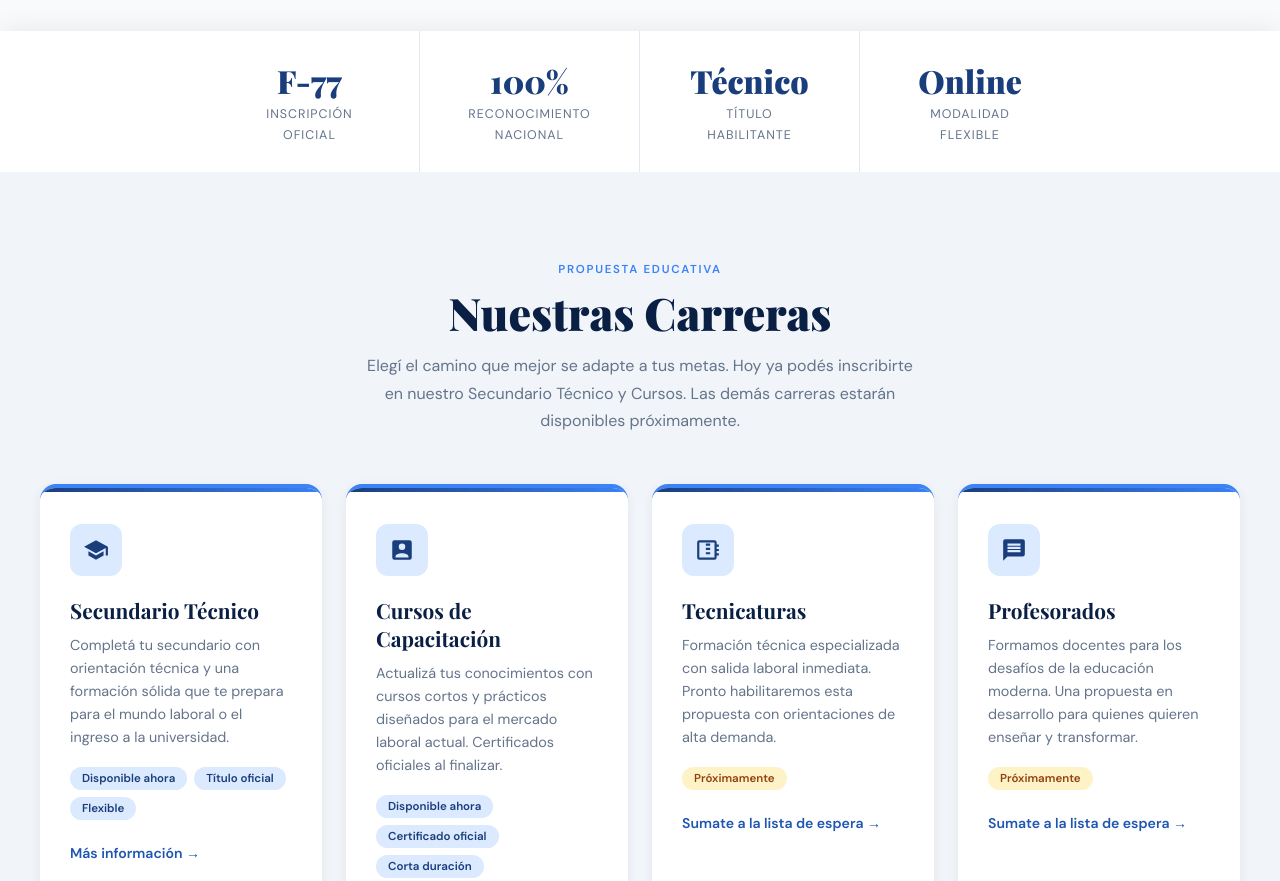
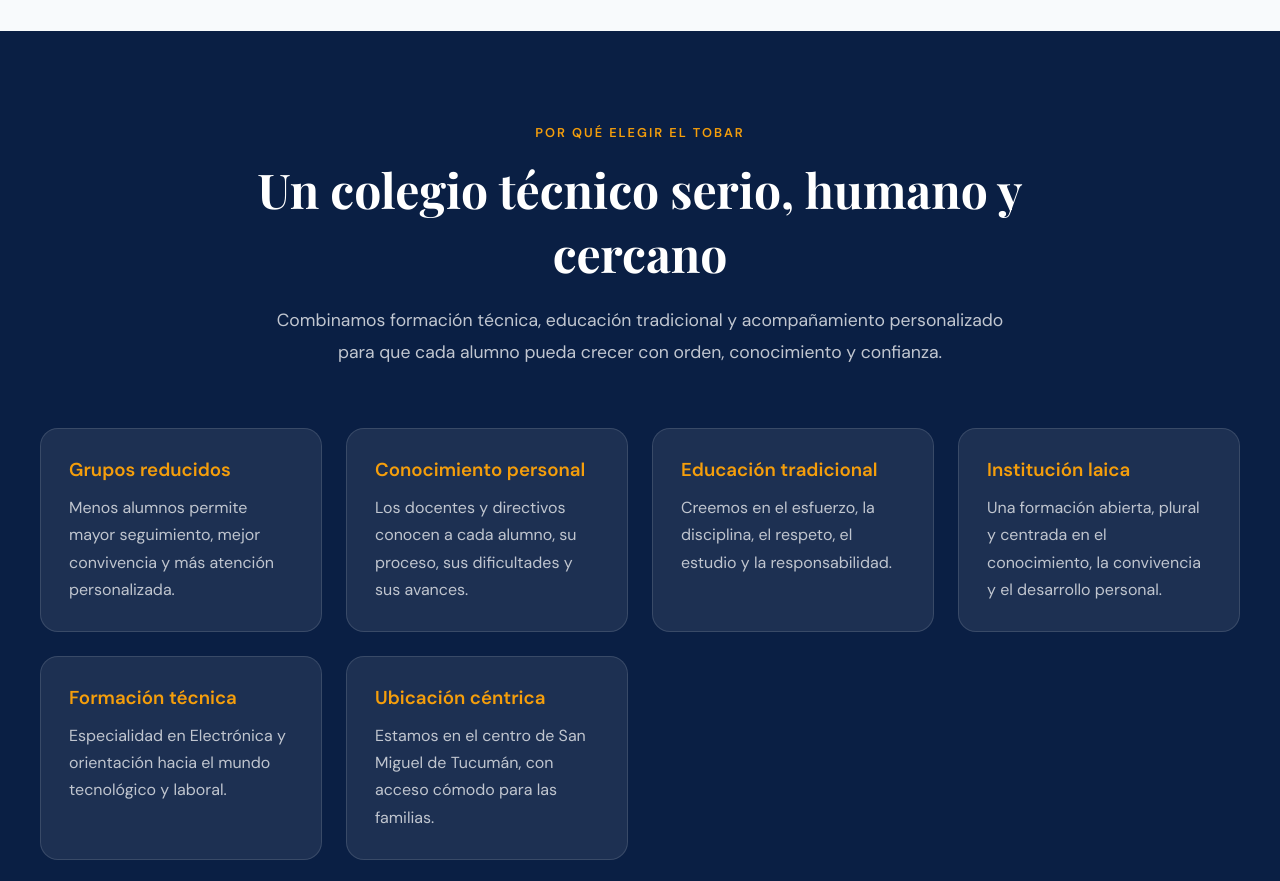
Before and after one commit to proffmoyano-glitch/instituto-anacleto-tobar, a plain HTML site: page index.html in a window 1280 px wide. Shown: the part 1580-2461 px from the top of the page. Drawn offline with nearby package versions, Linux system fonts and the light colour scheme.

Commit message:
Update index.html

```diff
--- a/index.html
+++ b/index.html
@@ -717,6 +717,55 @@
 
   </div>
 </section>
+  <section id="por-que-elegirnos" style="padding: 90px 40px; background:#0a1f44;">
+  <div style="text-align:center; max-width:900px; margin:auto;">
+    <span style="color:#f59e0b; font-size:0.8rem; font-weight:700; letter-spacing:2px; text-transform:uppercase;">
+      POR QUÉ ELEGIR EL TOBAR
+    </span>
+
+    <h2 style="font-size:3rem; color:white; margin-top:15px; margin-bottom:20px; font-family:'Playfair Display', serif;">
+      Un colegio técnico serio, humano y cercano
+    </h2>
+
+    <p style="color:rgba(255,255,255,0.75); font-size:1.1rem; line-height:1.8; max-width:760px; margin:auto;">
+      Combinamos formación técnica, educación tradicional y acompañamiento personalizado para que cada alumno pueda crecer con orden, conocimiento y confianza.
+    </p>
+  </div>
+
+  <div style="display:grid; grid-template-columns:repeat(auto-fit,minmax(240px,1fr)); gap:24px; margin-top:60px; max-width:1200px; margin-left:auto; margin-right:auto;">
+
+    <div style="background:rgba(255,255,255,0.08); padding:28px; border-radius:18px; border:1px solid rgba(255,255,255,0.12);">
+      <h3 style="color:#f59e0b; margin-bottom:12px;">Grupos reducidos</h3>
+      <p style="color:rgba(255,255,255,0.72); line-height:1.7;">Menos alumnos permite mayor seguimiento, mejor convivencia y más atención personalizada.</p>
+    </div>
+
+    <div style="background:rgba(255,255,255,0.08); padding:28px; border-radius:18px; border:1px solid rgba(255,255,255,0.12);">
+      <h3 style="color:#f59e0b; margin-bottom:12px;">Conocimiento personal</h3>
+      <p style="color:rgba(255,255,255,0.72); line-height:1.7;">Los docentes y directivos conocen a cada alumno, su proceso, sus dificultades y sus avances.</p>
+    </div>
+
+    <div style="background:rgba(255,255,255,0.08); padding:28px; border-radius:18px; border:1px solid rgba(255,255,255,0.12);">
+      <h3 style="color:#f59e0b; margin-bottom:12px;">Educación tradicional</h3>
+      <p style="color:rgba(255,255,255,0.72); line-height:1.7;">Creemos en el esfuerzo, la disciplina, el respeto, el estudio y la responsabilidad.</p>
+    </div>
+
+    <div style="background:rgba(255,255,255,0.08); padding:28px; border-radius:18px; border:1px solid rgba(255,255,255,0.12);">
+      <h3 style="color:#f59e0b; margin-bottom:12px;">Institución laica</h3>
+      <p style="color:rgba(255,255,255,0.72); line-height:1.7;">Una formación abierta, plural y centrada en el conocimiento, la convivencia y el desarrollo personal.</p>
+    </div>
+
+    <div style="background:rgba(255,255,255,0.08); padding:28px; border-radius:18px; border:1px solid rgba(255,255,255,0.12);">
+      <h3 style="color:#f59e0b; margin-bottom:12px;">Formación técnica</h3>
+      <p style="color:rgba(255,255,255,0.72); line-height:1.7;">Especialidad en Electrónica y orientación hacia el mundo tecnológico y laboral.</p>
+    </div>
+
+    <div style="background:rgba(255,255,255,0.08); padding:28px; border-radius:18px; border:1px solid rgba(255,255,255,0.12);">
+      <h3 style="color:#f59e0b; margin-bottom:12px;">Ubicación céntrica</h3>
+      <p style="color:rgba(255,255,255,0.72); line-height:1.7;">Estamos en el centro de San Miguel de Tucumán, con acceso cómodo para las familias.</p>
+    </div>
+
+  </div>
+</section>
 <!-- STATS -->
 <div class="stats-bar">
   <div class="stat-item"><span class="stat-num">F-77</span><span class="stat-label">Inscripción oficial</span></div>
```
